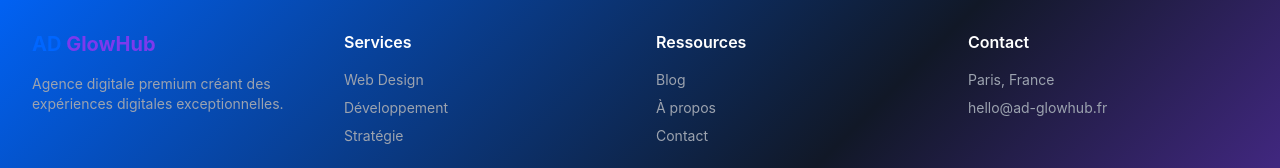
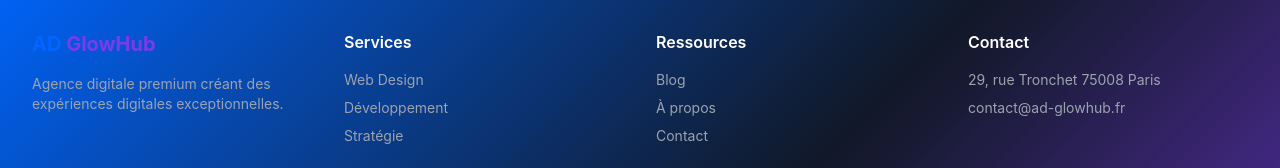
Before and after one commit to Kaissa2789/ad-glowhub, a Next.js app: page / in a window 1280 px wide. Shown: the part 2458-2626 px from the top of the page. Built offline with nearby package versions, Linux system fonts and the light colour scheme.

Commit message:
Update Footer.tsx

```diff
--- a/components/Footer.tsx
+++ b/components/Footer.tsx
@@ -67,8 +67,8 @@ export default function Footer() {
           {/* Contact */}
           <div>
             <h4 className="font-semibold mb-4">Contact</h4>
-            <p className="text-sm text-gray-400 mb-2">Paris, France</p>
-            <p className="text-sm text-gray-400">hello@ad-glowhub.fr</p>
+            <p className="text-sm text-gray-400 mb-2">29, rue Tronchet 75008 Paris</p>
+<p className="text-sm text-gray-400">contact@ad-glowhub.fr</p>
           </div>
         </div>
 
```
